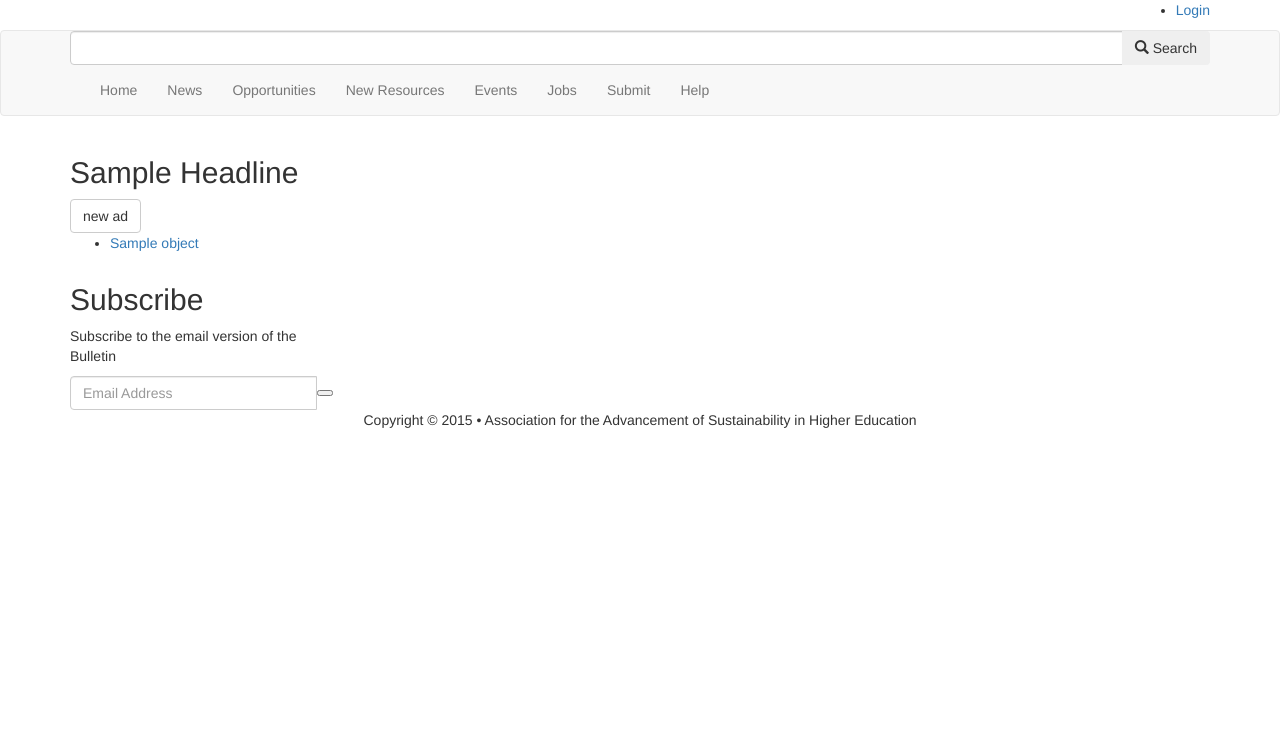
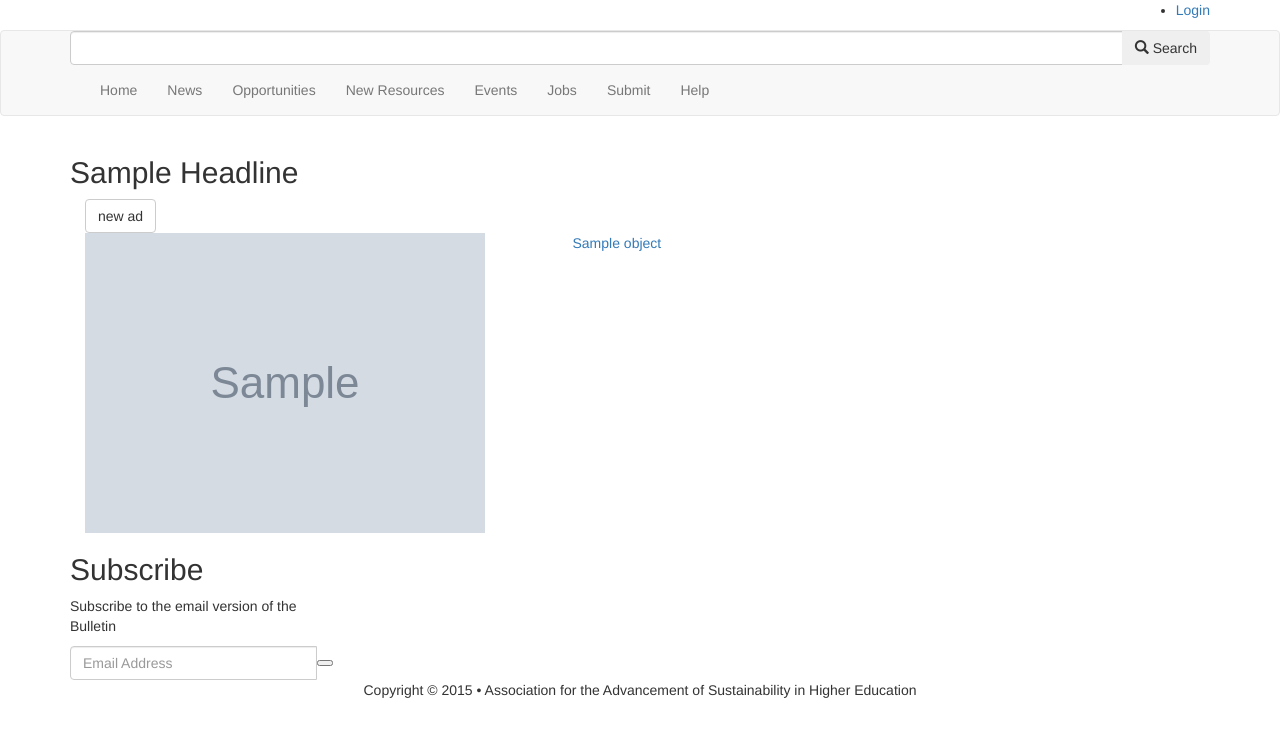
Before and after one commit to AASHE/django-bulletin, a Django app: template bulletin/templates/bulletin/ad_list.html in a window 1280 px wide. Shown: the top 737 px of the page. Run offline with Django 3.2, Linux system fonts and the light colour scheme; the template is opened without the code that fills it: most values are stand-ins (such as "Sample title", 1, 10 or a date in 2020); grey boxes marked "Sample" are stand-in pictures; some libraries are stand-ins or nearby versions.

Commit message:
Add images to editorial list view of ads

```diff
--- a/bulletin/templates/bulletin/ad_list.html
+++ b/bulletin/templates/bulletin/ad_list.html
@@ -1,31 +1,45 @@
 {% extends "bulletin/base.html" %}
-
 {% load bootstrap3 %}
+{% load bootstrap_pagination %}
 
 {% block editorial_tab_class %}
   active
 {% endblock %}
 
 {% block content %}
+  <div class="container">
     <div class="row col-md-12 margin-bottom-40">
-    </ul>
-    <div class='form-actions'>
+      <div class="form-actions">
         <a href="{% url "bulletin:ad-create" %}"
            class="btn btn-default">
           {% bootstrap_icon "plus" %}
           new ad
         </a>
       </div>
-    <ul>
+    </div>
     {% for ad in object_list %}
-        <li>
+      <div class="row margin-bottom-30">
+        <div class="col-sm-5">
+          {% if ad.image %}
+            <a href="{% url "bulletin:ad-update" ad.id %}">
+              <img class="img-responsive" src="{{ ad.image.url }}" />
+            </a>
+          {% endif %}
+        </div>
+        <div class="col-sm-7">
           <a href="{% url "bulletin:ad-update" ad.id %}">
             {{ ad.name }}
           </a>
-        </li>
+        </div>
+      </div>
       {% empty %}
         no ads ...
       {% endfor %}
-    </ul>
+
+      <!--Pagination-->
+      <div class="text-center">
+        {% bootstrap_paginate page_obj range=10 show_first_last="true" %}
+      </div>
+      <!--End Pagination-->
   </div>
 {% endblock %}
--- a/bulletin/views.py
+++ b/bulletin/views.py
@@ -1332,6 +1332,7 @@ class AdListView(SetHeadlineMixin,
     model = Ad
     template_name = 'bulletin/ad_list.html'
     headline = 'ads'
+    paginate_by = getattr(settings, "NUM_ADS_ON_ADS_LIST", 10)
 
 
 class AdCreateView(StaffuserRequiredMixin,
--- a/setup.py
+++ b/setup.py
@@ -8,7 +8,7 @@ def read(fname):
     return open(os.path.join(os.path.dirname(__file__), fname)).read()
 
 setup(name='django-bulletin',
-      version='3.1.2',
+      version='3.2',
       description="A simple newsletter application.",
       author='Bob Erb',
       author_email='bob.erb@aashe.org',
```
Also changed, not shown: CHANGELOG.md. Lines whose indentation alone changed are shown as unchanged.
